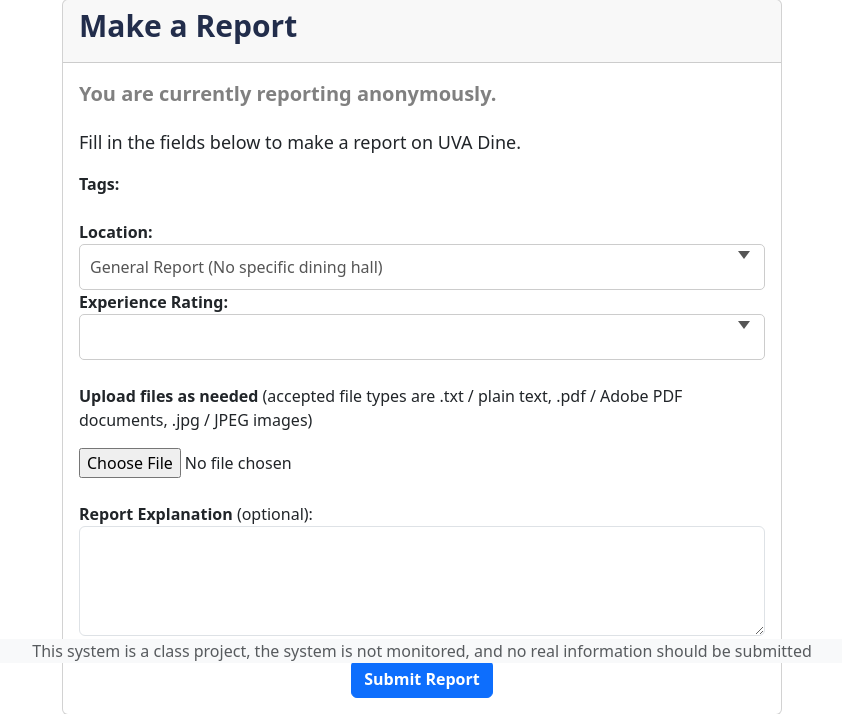
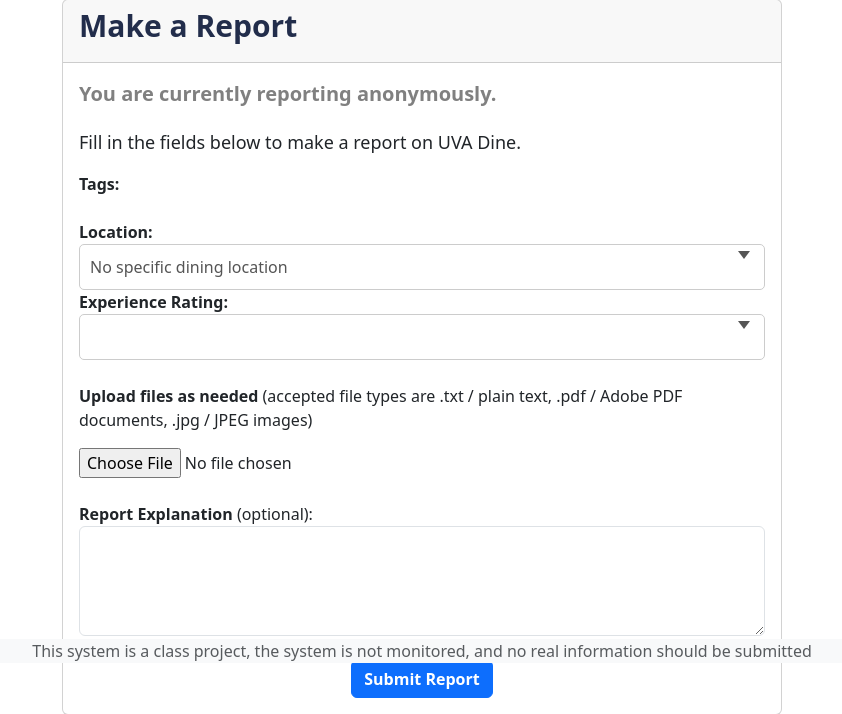
Before and after one commit to MiaLA55/UVA-Dine-Reporter, a Django app: page /file_upload/user_submit_report/ in a window 1280 px wide. Shown: the part 137-851 px from the top of the page, without its empty margins (218-1060 px from the left). Run offline with Django 5.2, Linux system fonts and the light colour scheme; data that the repository does not hold is empty; some libraries are stand-ins or nearby versions.

Commit message:
drop down to no specific dining hall location

```diff
--- a/file_upload/templates/file_upload/user_submit_report.html
+++ b/file_upload/templates/file_upload/user_submit_report.html
@@ -187,8 +187,7 @@
                         <div class="form-group custom-dropdown">
                             <label for="location"><strong>Location:</strong></label>
                             <select class="form-control" id="location" name="location">
-                                <option value="General Report (No specific dining hall)">General Report (No specific
-                                    dining hall)
+                                <option value="No specific dining location">No specific dining location
                                 </option>
                                 <option value="Runk Dining Hall">Runk Dining Hall</option>
                                 <option value="O'Hill Dining Hall">O'Hill Dining Hall</option>
```
